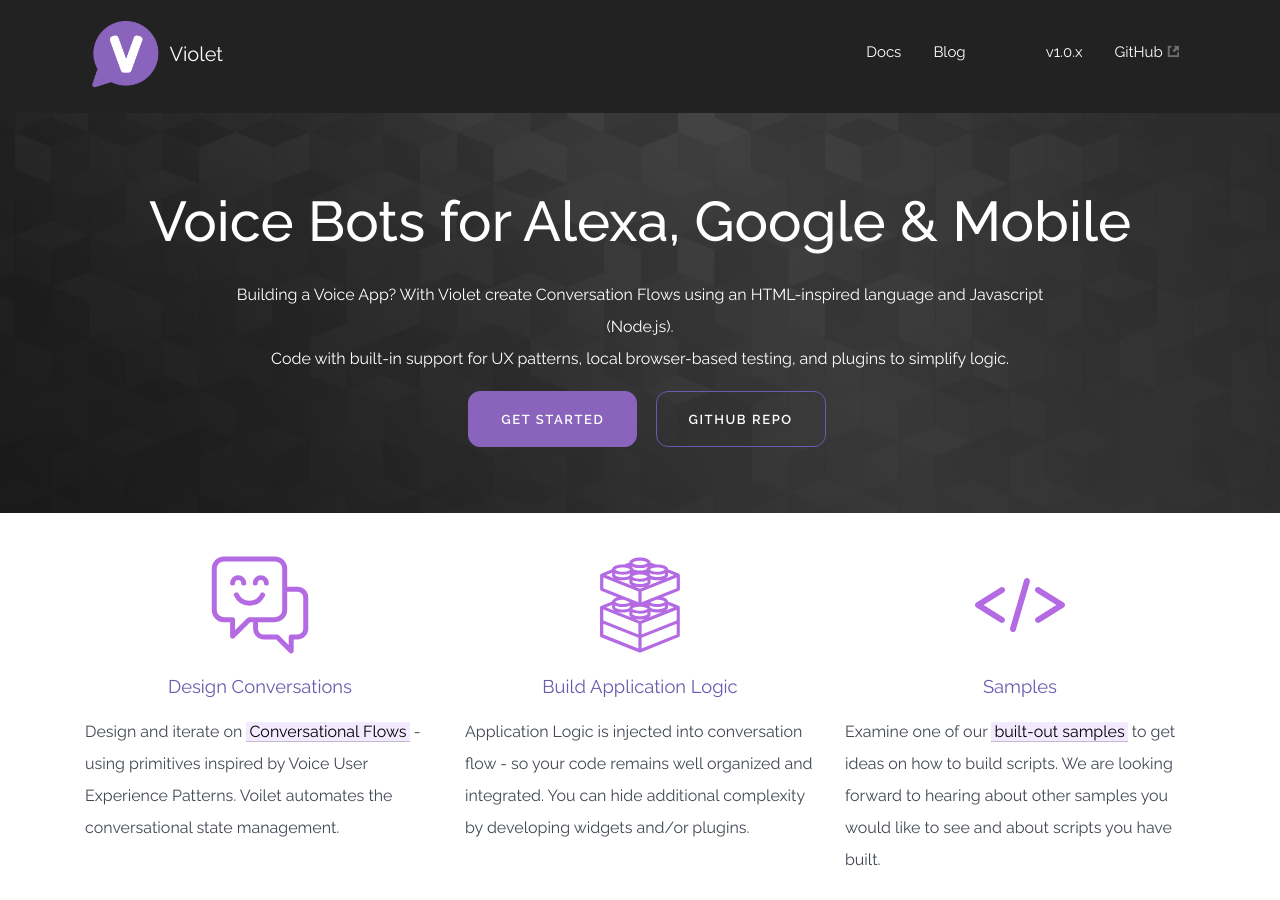
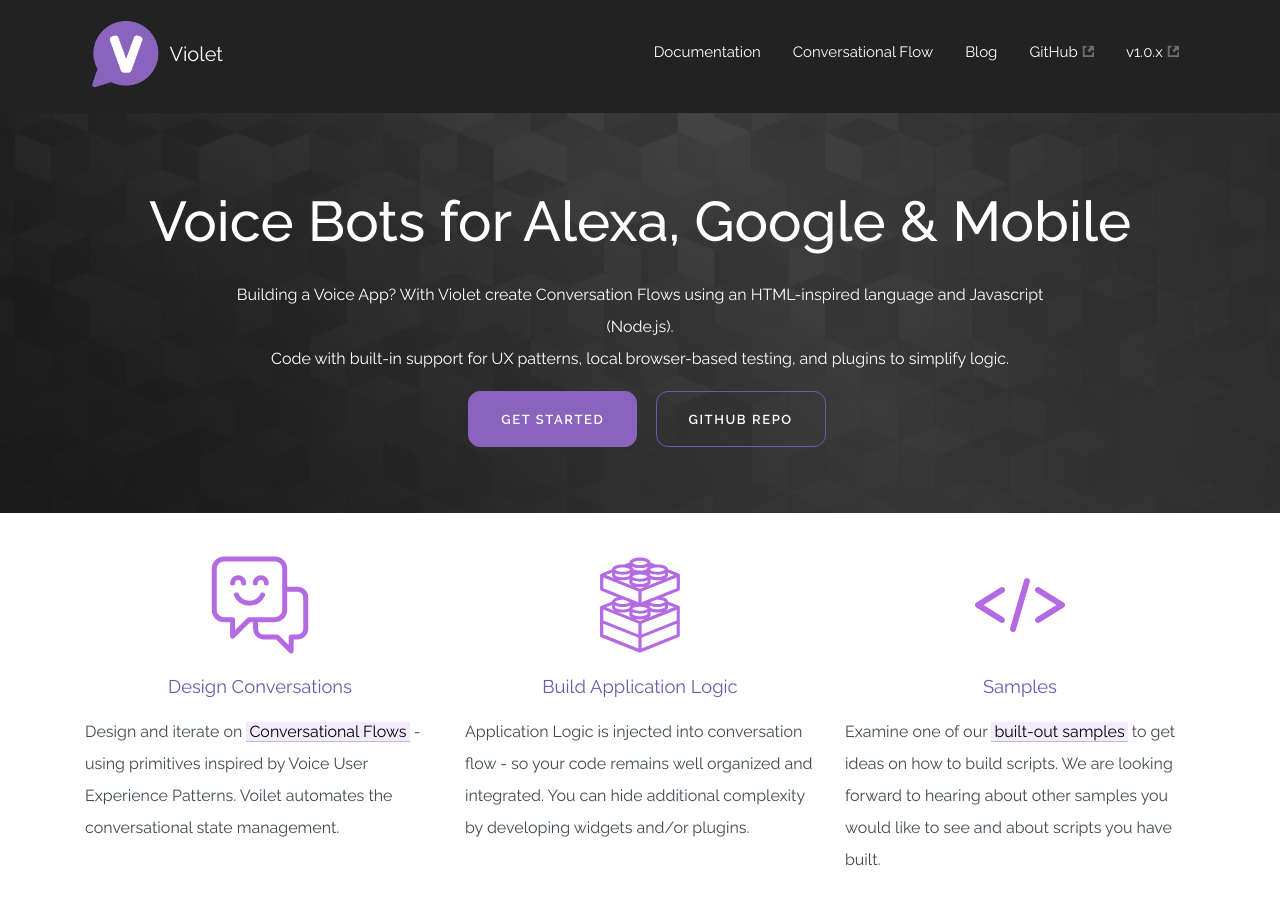
Before and after one commit to salesforce-misc/HelloViolet.ai, a Jekyll site: the page built from index.html, in a window 1280 px wide and 900 px high. Built offline with Jekyll 4.4.1, drawn with Linux system fonts in a browser that asks for light colours; nearby versions of some CDN libraries; some web fonts are replaced.

Commit message:
making conversational flow a top level part of the site

```diff
--- a/_includes/page-header.html
+++ b/_includes/page-header.html
@@ -14,16 +14,19 @@
     <div id="collapsingNavbar" class="collapse navbar-toggleable-custom" role="tabpanel" aria-labelledby="collapsingNavbar">
       <ul class="nav navbar-nav pull-xs-right">
         <li class="nav-item nav-item-toggable">
-          <a class="nav-link" href="/docs/quickstart" id="totop">Docs</a>
+          <a class="nav-link" href="/docs/quickstart" id="totop">Documentation</a>
         </li>
-        <li class="nav-item nav-item-toggable m-r-3">
+        <li class="nav-item nav-item-toggable">
+          <a class="nav-link" href="/docs/conversation-flow-design">Conversational Flow</a>
+        </li>
+        <li class="nav-item nav-item-toggable">
           <a class="nav-link" href="/blog">Blog</a>
         </li>
         <li class="nav-item nav-item-toggable">
-          <a class="nav-link" href="https://github.com/salesforce/violet-conversations/releases" target="_blank">v{{ site.release_version }}.x</a>
+          <a class="nav-link link-external" href="https://github.com/salesforce/violet-conversations" target="_blank">GitHub</a>
         </li>
         <li class="nav-item nav-item-toggable">
-          <a class="nav-link link-external" href="https://github.com/salesforce/violet-conversations" target="_blank">GitHub</a>
+          <a class="nav-link link-external" href="https://github.com/salesforce/violet-conversations/releases" target="_blank">v{{ site.release_version }}.x</a>
         </li>
       </ul>
     </div>
```
